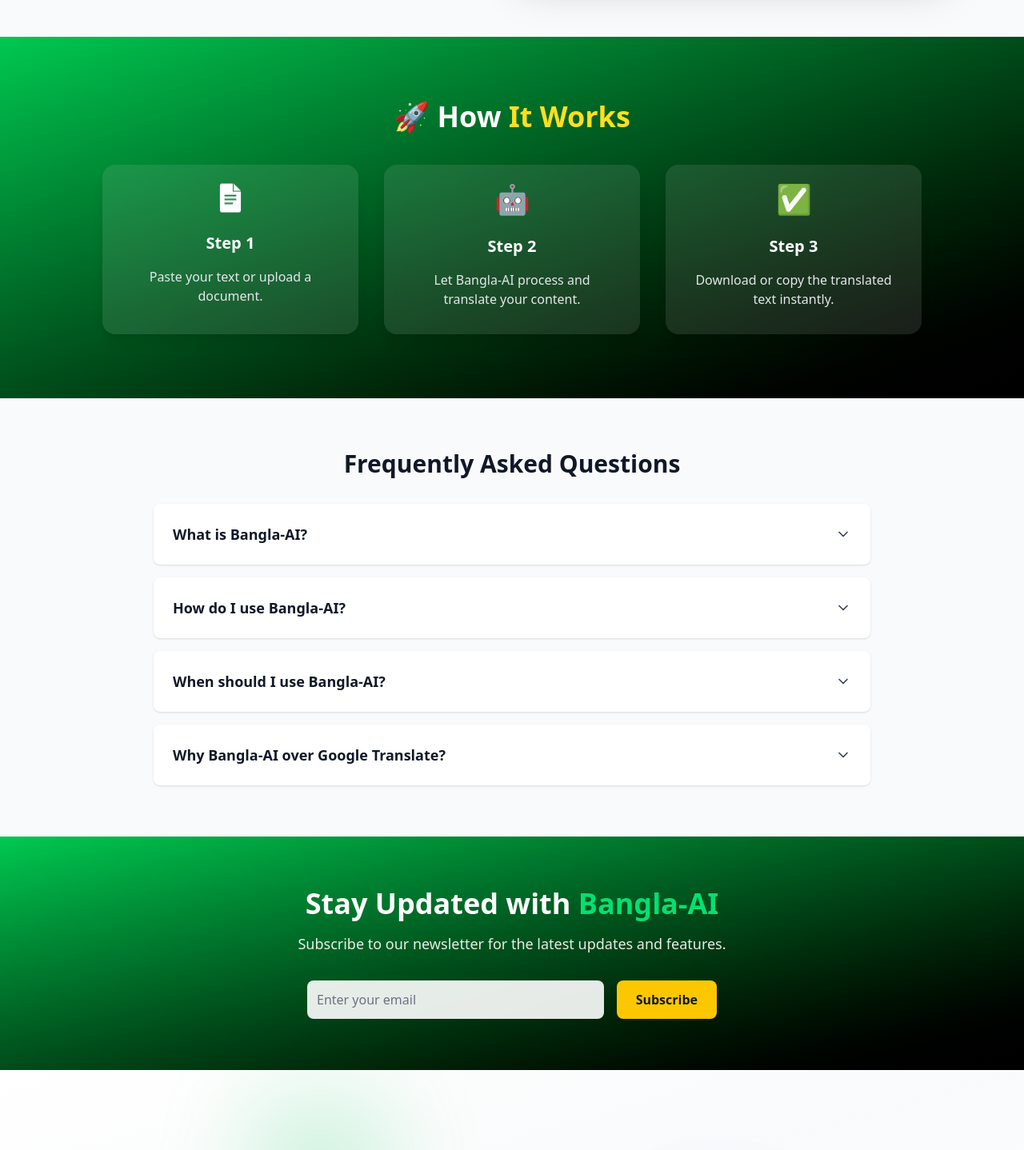
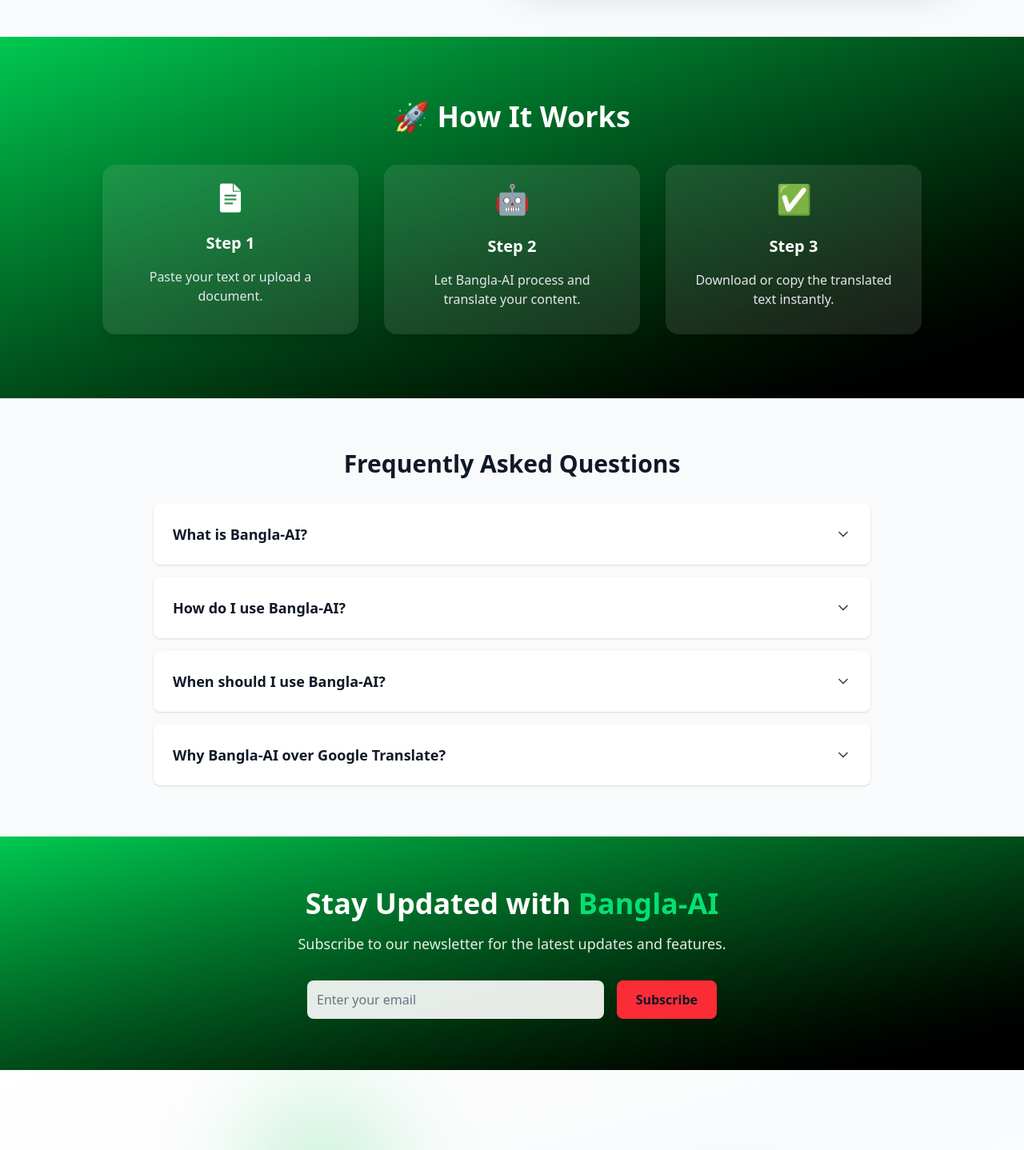
Before and after one commit to jualam/Bangla-AI, a React (Vite) app in the folder bangla-ai-frontend/: page / in a window 1280 px wide. Shown: the part 440-1878 px from the top of the page at 80% size. Built offline with nearby package versions, Linux system fonts and the light colour scheme.

Commit message:
frontend updated

```diff
--- a/bangla-ai-frontend/src/Pages/LandingPage/LandingPage.jsx
+++ b/bangla-ai-frontend/src/Pages/LandingPage/LandingPage.jsx
@@ -81,7 +81,7 @@
       {/* How It Works Section */}
       <div className="bg-gradient-to-br from-green-500 to-black py-20 px-6 md:px-16 lg:px-32 text-center text-white">
         <h2 className="text-3xl md:text-4xl font-bold mb-10">
-          🚀 How <span className="text-yellow-300">It Works</span>
+          🚀 How <span className="text-red">It Works</span>
         </h2>
         <div className="grid grid-cols-1 md:grid-cols-3 gap-8 max-w-6xl mx-auto">
           {/* Step 1 */}
@@ -176,7 +176,7 @@
             placeholder="Enter your email"
             className="w-full md:flex-1 p-3 rounded-lg bg-white/90 backdrop-blur-md focus:outline-none focus:ring-2 focus:ring-yellow-400 text-gray-900 placeholder-gray-500 transition"
           />
-          <button className="w-full md:w-auto px-6 py-3 bg-yellow-400 text-gray-900 font-semibold rounded-lg shadow-lg hover:bg-yellow-300 hover:scale-105 transition-all duration-300">
+          <button className="w-full md:w-auto px-6 py-3 bg-red-500 text-gray-900 font-semibold rounded-lg shadow-lg hover:bg-yellow-300 hover:scale-105 transition-all duration-300">
             Subscribe
           </button>
         </div>
```
